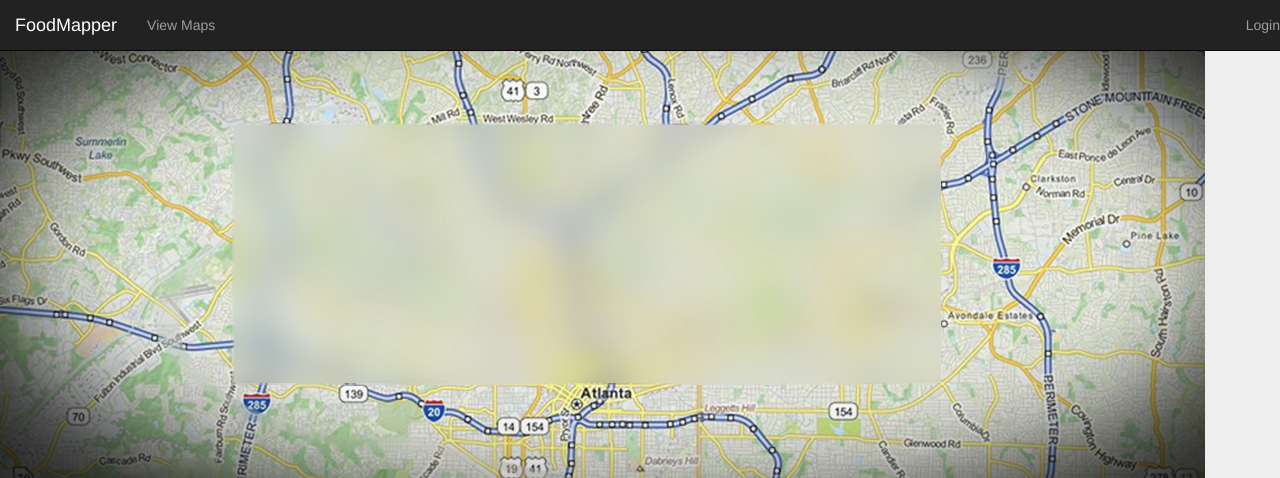
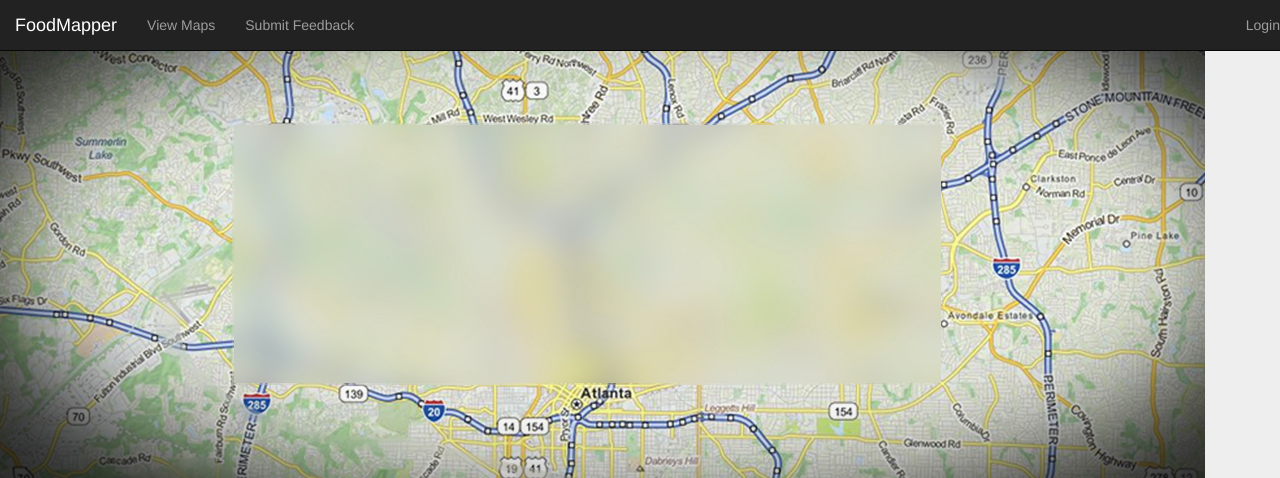
Before and after one commit to food-mappers/food-mapper-app, a Django app: page / in a window 1280 px wide. Shown: the top 478 px of the page. Run offline with Django 3.2, Linux system fonts and the light colour scheme; parts of the project's set-up code (start-up, migrations or seed data) failed here and were passed over; some libraries are stand-ins or nearby versions.

Commit message:
Added a link to navbar to collect feedback.

```diff
--- a/frontend/templates/base.html
+++ b/frontend/templates/base.html
@@ -22,6 +22,7 @@
 		{% block content %} {% endblock %}
 		<script type="text/javascript" src="http://code.jquery.com/jquery-1.10.2.min.js"></script>
 		<script type="text/javascript" src="http://netdna.bootstrapcdn.com/bootstrap/3.0.0/js/bootstrap.min.js"></script>
+		<script type="text/javascript" src="{{STATIC_URL}}js/navbar.js"></script>
 		{% block scripts %} {% endblock %}
 	</body>
 </html>
--- a/frontend/templates/navbar.html
+++ b/frontend/templates/navbar.html
@@ -11,6 +11,9 @@
 		<ul class="nav navbar-nav">
 			<li>
 				<a href="/maps">View Maps</a>
+			</li>
+			<li>
+				<a id='feedback-link' href='' target="_blank">Submit Feedback</a>
 			</li>
 		</ul>
 		<ul class="nav navbar-nav navbar-right">
```
